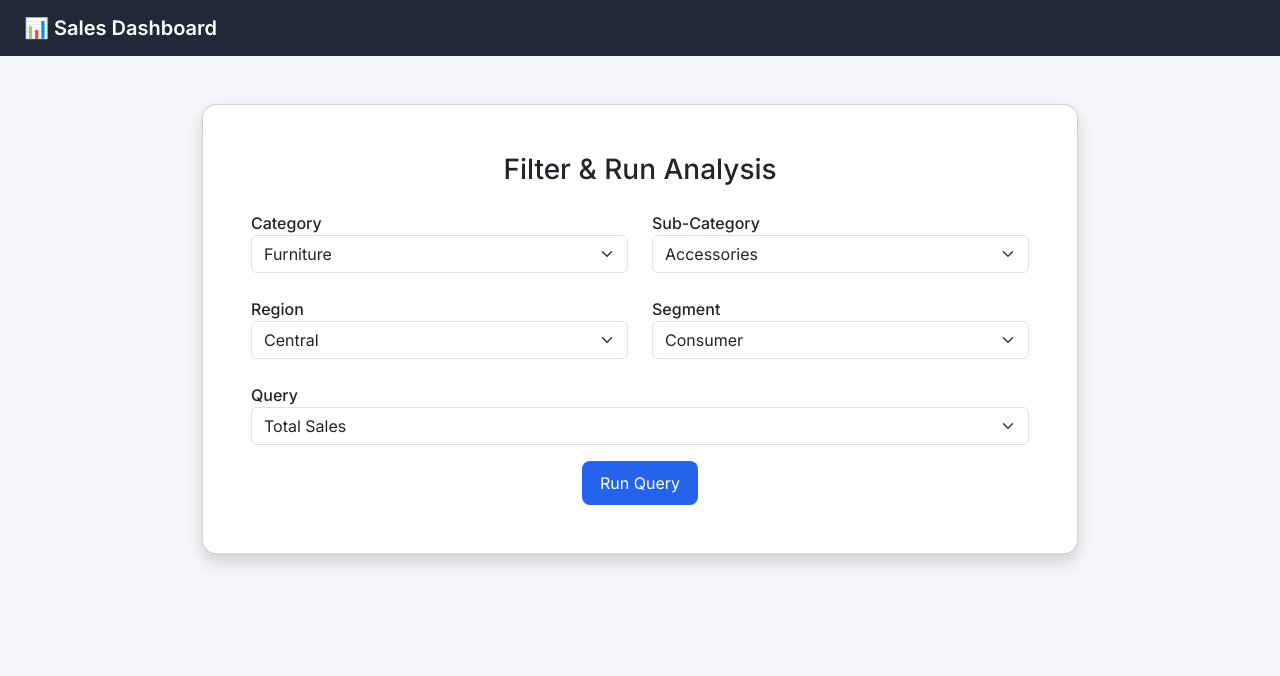
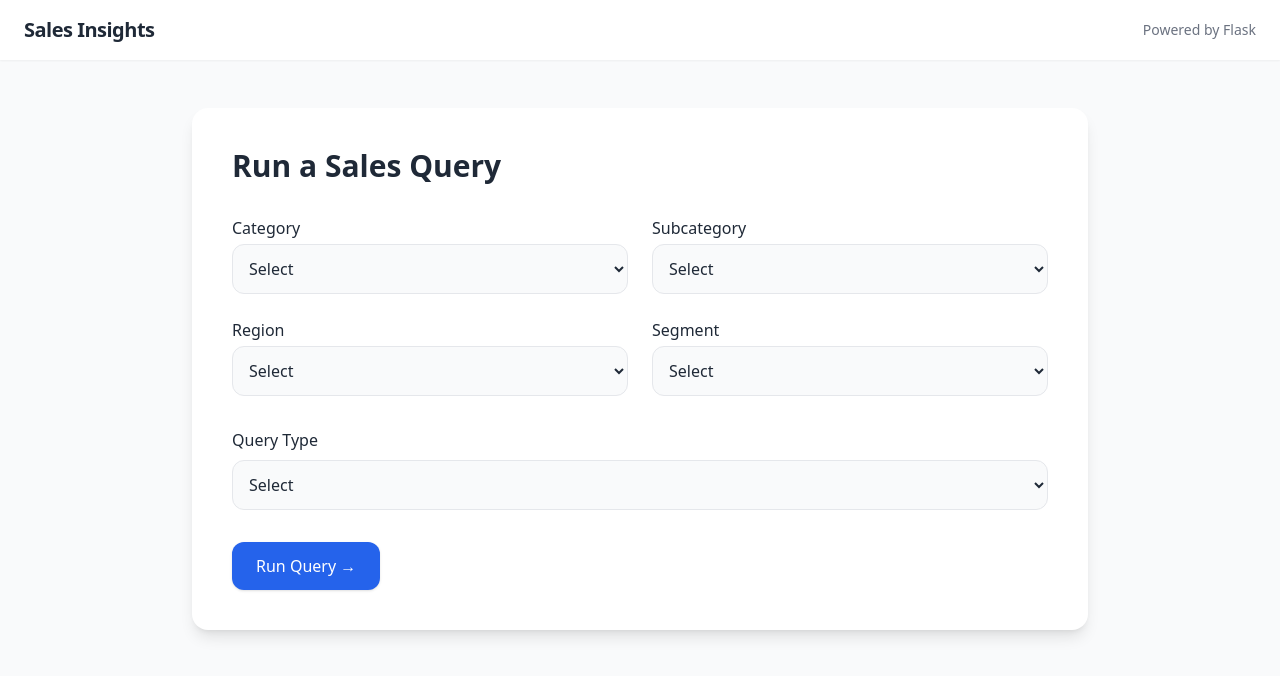
Before and after one commit to NathanDelgadillo/Sample_project2_MIS, a Flask app: page / in a window 1280 px wide. Shown: the top 676 px of the page. Run offline with Flask 3, Linux system fonts and the light colour scheme; some libraries are stand-ins or nearby versions.

Commit message:
Revamp index.html with Tailwind CSS and new layout

```diff
--- a/templates/index.html
+++ b/templates/index.html
@@ -1,82 +1,99 @@
 <!DOCTYPE html>
 <html lang="en">
 <head>
-    <meta charset="UTF-8">
-    <title>Data Selection</title>
-    <link href="https://cdn.jsdelivr.net/npm/bootstrap@5.3.3/dist/css/bootstrap.min.css" rel="stylesheet">
-    <link href="https://fonts.googleapis.com/css2?family=Inter:wght@300;400;500;600&display=swap" rel="stylesheet">
+  <meta charset="UTF-8" />
+  <meta name="viewport" content="width=device-width, initial-scale=1.0" />
+  <title>Sales Insights Dashboard</title>
+
+  <script src="https://cdn.tailwindcss.com"></script>
 
   <style>
-        body { font-family: 'Inter', sans-serif; background: #f5f6fa; }
-        .navbar { background: #1f2937 !important; }
-        .navbar-brand { color: #ffffff !important; font-weight: 600; }
-        .card { border-radius: 14px; }
-        label { font-weight: 500; }
-        .btn-primary { background: #2563eb; border: none; border-radius: 8px; padding: 10px 18px; }
-        .btn-primary:hover { background: #1e4fd1; }
+    .fade-in { animation: fadeIn 0.6s ease-in-out; }
+    @keyframes fadeIn {
+      from { opacity: 0; transform: translateY(10px); }
+      to   { opacity: 1; transform: translateY(0); }
+    }
   </style>
 </head>
-<body>
 
-<nav class="navbar px-4">
-    <a class="navbar-brand" href="/">📊 Sales Dashboard</a>
+<body class="bg-gray-50 text-gray-800">
+
+  <!-- Navbar -->
+  <nav class="bg-white shadow-sm">
+    <div class="max-w-7xl mx-auto px-6 py-4 flex justify-between items-center">
+      <h1 class="text-xl font-semibold tracking-tight">Sales Insights</h1>
+      <p class="text-gray-500 text-sm">Powered by Flask</p>
+    </div>
   </nav>
 
-<div class="container py-5" style="max-width: 900px;">
-    <div class="card shadow p-5">
-        <h3 class="text-center mb-4">Filter & Run Analysis</h3>
+  <div class="max-w-4xl mx-auto mt-12 fade-in">
+    <div class="bg-white rounded-2xl shadow-lg p-10">
 
-        <form method="POST" class="row g-4">
+      <h2 class="text-3xl font-bold mb-8">Run a Sales Query</h2>
 
-            <div class="col-md-6">
-                <label>Category</label>
-                <select class="form-select" name="category">
+      <form action="/results" method="POST" class="space-y-8">
+
+        <div class="grid grid-cols-1 md:grid-cols-2 gap-6">
+
+          <div>
+            <label class="block font-medium mb-1">Category</label>
+            <select name="category" required class="w-full p-3 rounded-xl border bg-gray-50">
+              <option value="">Select</option>
               {% for c in categories %}
-                    <option value="{{c}}">{{c}}</option>
+              <option value="{{ c }}">{{ c }}</option>
               {% endfor %}
             </select>
           </div>
 
-            <div class="col-md-6">
-                <label>Sub-Category</label>
-                <select class="form-select" name="subcategory">
-                    {% for s in subcategories %}
-                    <option value="{{s}}">{{s}}</option>
+          <div>
+            <label class="block font-medium mb-1">Subcategory</label>
+            <select name="subcategory" required class="w-full p-3 rounded-xl border bg-gray-50">
+              <option value="">Select</option>
+              {% for sc in subcategories %}
+              <option value="{{ sc }}">{{ sc }}</option>
               {% endfor %}
             </select>
           </div>
 
-            <div class="col-md-6">
-                <label>Region</label>
-                <select class="form-select" name="region">
+          <div>
+            <label class="block font-medium mb-1">Region</label>
+            <select name="region" required class="w-full p-3 rounded-xl border bg-gray-50">
+              <option value="">Select</option>
               {% for r in regions %}
-                    <option value="{{r}}">{{r}}</option>
+              <option value="{{ r }}">{{ r }}</option>
               {% endfor %}
             </select>
           </div>
 
-            <div class="col-md-6">
-                <label>Segment</label>
-                <select class="form-select" name="segment">
+          <div>
+            <label class="block font-medium mb-1">Segment</label>
+            <select name="segment" required class="w-full p-3 rounded-xl border bg-gray-50">
+              <option value="">Select</option>
               {% for s in segments %}
-                    <option value="{{s}}">{{s}}</option>
+              <option value="{{ s }}">{{ s }}</option>
               {% endfor %}
             </select>
           </div>
 
-            <div class="col-md-12">
-                <label>Query</label>
-                <select class="form-select" name="query">
-                    {% for key in queries %}
-                    <option value="{{ key }}">{{ key.replace("_"," ").title() }}</option>
-                    {% endfor %}
+        </div>
+
+        <div>
+          <label class="block font-medium mb-2">Query Type</label>
+          <select name="query" required class="w-full p-3 rounded-xl border bg-gray-50">
+            <option value="">Select</option>
+            <option value="total_sales">Total Sales</option>
+            <option value="avg_sales">Average Sales</option>
+            <option value="top_products">Top 10 Products</option>
+            <option value="monthly_sales">Monthly Sales Trend</option>
           </select>
         </div>
 
-            <div class="text-center mt-3">
-                <button type="submit" class="btn btn-primary">Run Query</button>
-            </div>
+        <button class="px-6 py-3 bg-blue-600 text-white rounded-xl shadow hover:bg-blue-700 transition">
+          Run Query →
+        </button>
+
       </form>
+
     </div>
   </div>
 
```
Lines whose indentation alone changed are shown as unchanged.
